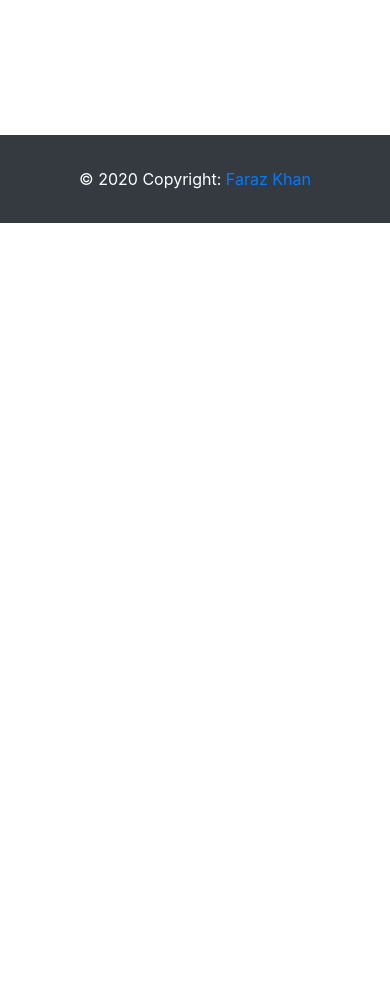
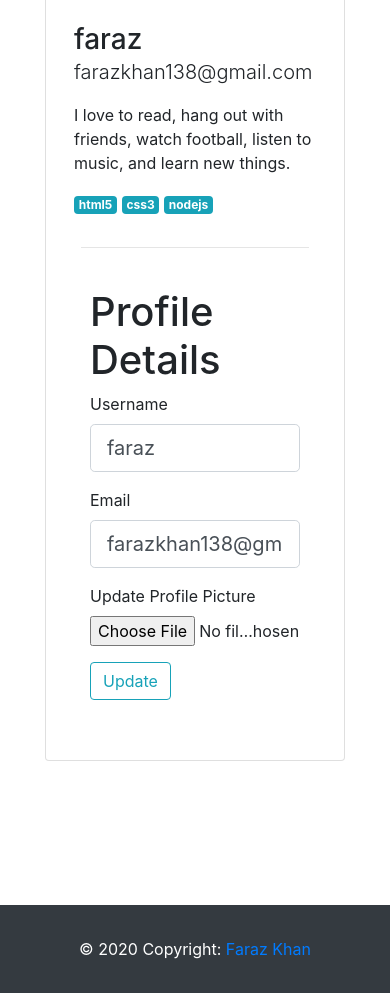
Before and after one commit to farazkhanfk7/batblogger, a Flask app: page /account in a window 390 px wide. Shown: the part 276-1269 px from the top of the page. Before the commit the page ends 499 px from the top, so only its background shows below. Run offline with Flask 2, Linux system fonts and the light colour scheme; a user stored in the database is signed in; some libraries are stand-ins or nearby versions.

Commit message:
added user account update

```diff
--- a/blog/forms.py
+++ b/blog/forms.py
@@ -1,7 +1,9 @@
 from flask_wtf import FlaskForm
+from flask_wtf.file import FileField,FileAllowed
 from wtforms import StringField,PasswordField,SubmitField,BooleanField
 from wtforms.validators import DataRequired,Length,Email,EqualTo,ValidationError
 from blog.models import User,Post
+from flask_login import current_user
 
 class RegistrationForm(FlaskForm):
     username = StringField('Username',validators=[DataRequired(),Length(min=2,max=20)])
@@ -25,3 +27,22 @@ class LoginForm(FlaskForm):
     password = PasswordField('Password',validators=[DataRequired()])
     remember = BooleanField('Remember Me')
     submit = SubmitField('Log In')
+
+
+class UpdateAccountForm(FlaskForm):
+    username = StringField('Username',validators=[DataRequired(),Length(min=2,max=20)])
+    email = StringField('Email',validators=[DataRequired(),Email()])
+    picture = FileField('Update Profile Picture',validators=[FileAllowed(['jpg','png','jpeg'])])
+    submit = SubmitField('Update')
+
+    def validate_username(self,username):
+        if username.data != current_user.username:
+            user = User.query.filter_by(username=username.data).first()
+            if user:
+                raise ValidationError('That username is already taken. Try another.')
+
+    def validate_email(self,email):
+        if email.data != current_user.email:
+            user = User.query.filter_by(email=email.data).first()
+            if user:
+                raise ValidationError('That email is already taken. Try another.')
--- a/blog/routes.py
+++ b/blog/routes.py
@@ -1,6 +1,9 @@
+import os
+import secrets
+from PIL import Image
 from flask import render_template, flash,redirect,url_for, request
 from blog import app,db,bcrypt
-from blog.forms import RegistrationForm,LoginForm
+from blog.forms import RegistrationForm,LoginForm,UpdateAccountForm
 from blog.models import User,Post
 from flask_login import login_user,current_user,logout_user,login_required
 
@@ -63,7 +66,48 @@ def logout():
     logout_user()
     return redirect(url_for('home'))
 
-@app.route("/account")
+
+
+#function to save picture
+def save_picture(form_picture):
+    random_hex = secrets.token_hex(8)
+    _, f_ext = os.path.splitext(form_picture.filename)
+    # giving a random filename to every image
+    picture_fn = random_hex + f_ext
+    picture_path = os.path.join(app.root_path,'static/profilepics',picture_fn)
+    output_size = (200,200)
+    i = Image.open(form_picture)
+    i.thumbnail(output_size)
+    i.save(picture_path)
+
+    return picture_fn
+
+
+@app.route("/account",methods=['GET','POST'])
 @login_required
 def account():
-    return render_template('account.html')
+    form = UpdateAccountForm()
+    if form.validate_on_submit():
+        if form.picture.data:
+            '''
+            The code below checks if the current user pic is available and it's not the default pic
+            If yes, then it's deletes the previous image to save space
+            '''
+            if current_user.image_file and current_user.image_file != 'default.jpg':
+                current_picture_path = os.path.join(app.root_path,'static/profilepics',current_user.image_file)
+                os.remove(current_picture_path)
+            picture_file = save_picture(form.picture.data)
+            current_user.image_file = picture_file
+        current_user.username = form.username.data
+        current_user.email = form.email.data
+        db.session.commit()
+        '''
+        Assigning values to sqlalchemy database
+        '''
+        flash('Your account has been updated.','success')
+        return redirect(url_for('account'))
+    elif request.method == 'GET':
+        form.username.data = current_user.username
+        form.email.data = current_user.email
+    image_file = url_for('static',filename='profilepics/'+current_user.image_file)
+    return render_template('account.html',image=image_file,form=form)
--- a/blog/templates/account.html
+++ b/blog/templates/account.html
@@ -4,8 +4,10 @@
 
 {% block content %}
 
+<div class="container m-auto">
+<div class="container my-4">
 <div class="container">
-{% with messages = get_flashed_messages(with_categories=true) %}
+  {% with messages = get_flashed_messages(with_categories=true) %}
 {% if messages %}
 {% for category,message in messages %}
 <div class="alert alert-{{category}} my-3"  role="alert">
@@ -14,11 +16,80 @@
 {% endfor %}
 {% endif %}
 {% endwith %}
-<div class="mt-3 jumbotron jumbotron-fluid">
-    <div class="container text-center">
-      <h1 class="display-4">{{current_user.username}}</h1>
-    </div>
-  </div>
-<br>
+  <div class="row">
+      <div class="col-12">
+          <div class="card">
+              <div class="card-body">
+                  <div class="row">
+                    <div class="m-4 text-center">
+                      <img src="{{image}}" width="200" height="200" alt="" class="rounded-circle img-fluid">
+                    </div>
+                      <div class="ml-2 col-12 col-lg-8 col-md-6">
+                          <h3 class="mb-0 text-truncated">{{current_user.username}}</h3>
+                          <p class="lead">{{current_user.email}}</p>
+                          <p>
+                              I love to read, hang out with friends, watch football, listen to music, and learn new things.
+                          </p>
+                          <p> <span class="badge badge-info tags">html5</span>
+                              <span class="badge badge-info tags">css3</span>
+                              <span class="badge badge-info tags">nodejs</span>
+                          </p>
+                      </div>
+              </div>
+              <div class="col-12"><hr></div>
+              <div class="container p-4">
+                <form method="POST" action="" enctype="multipart/form-data">
+                    {{form.hidden_tag()}}
+                    <div class="form-group">
+                        <h1>Profile Details</h1>
+                        <div class="form-group">
+                            {{form.username.label(class="form-control-label")}}
+                            <!--For form validation-->
+                            {% if form.username.errors %}
+                            {{form.username(class="form-control form-control-lg is-invalid")}}
+                            <div class="invalid-feedback">
+                                {% for error in form.username.errors %}
+                                <span>{{error}}</span>
+                                {% endfor %}
+                            </div>
+                            {% else %}
+                            {{form.username(class="form-control form-control-lg")}}
+                            {% endif %}
+                        </div>
+                        <div class="form-group">
+                            {{form.email.label(class="form-control-label")}}
+                            <!--For form validation-->
+                            {% if form.email.errors %}
+                            {{form.email(class="form-control form-control-lg is-invalid")}}
+                            <div class="invalid-feedback">
+                                {% for error in form.email.errors %}
+                                <span>{{error}}</span>
+                                {% endfor %}
+                            </div>
+                            {% else %}
+                            {{form.email(class="form-control form-control-lg")}}
+                            {% endif %}
+                        </div>
+                        <div class="form-group">
+                          {{form.picture.label()}}
+                          {{form.picture(class="form-control-file")}}
+                          {% if form.picture.errors %}
+                          {% for error in form.picture.errors %}
+                          <span class="text-danger">{{error}}</span>
+                          {% endfor %}
+                          {% endif %}
+                        </div>
+                        <div class="form-group">
+                            {{form.submit(class="btn btn-outline-info")}}
+                        </div>
+                    </div>
+                </form>
+                </div>
+              </div>
+      </div>
+</div>
+</div>
+</div>
+</div>
 </div>
 {% endblock content %}
```
Also changed, not shown: README.md, blog/site.db, 1 other file.
